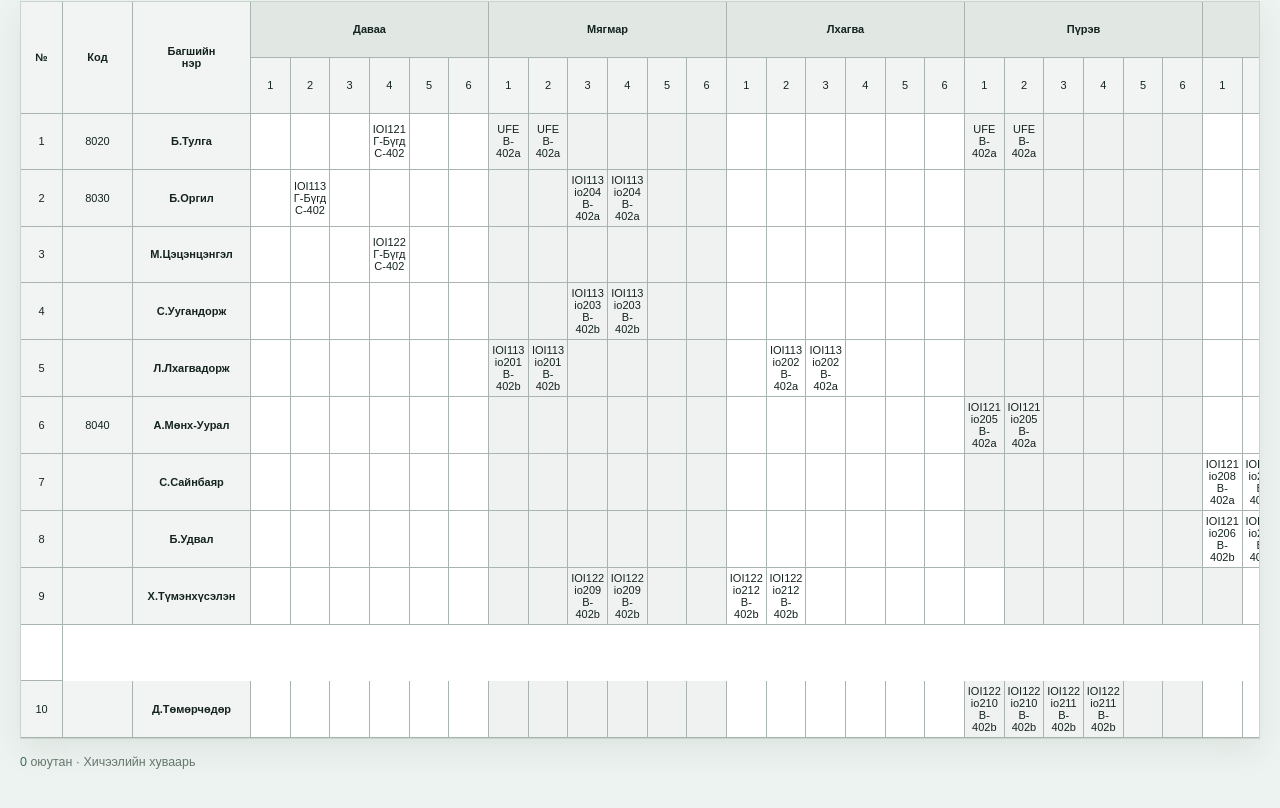
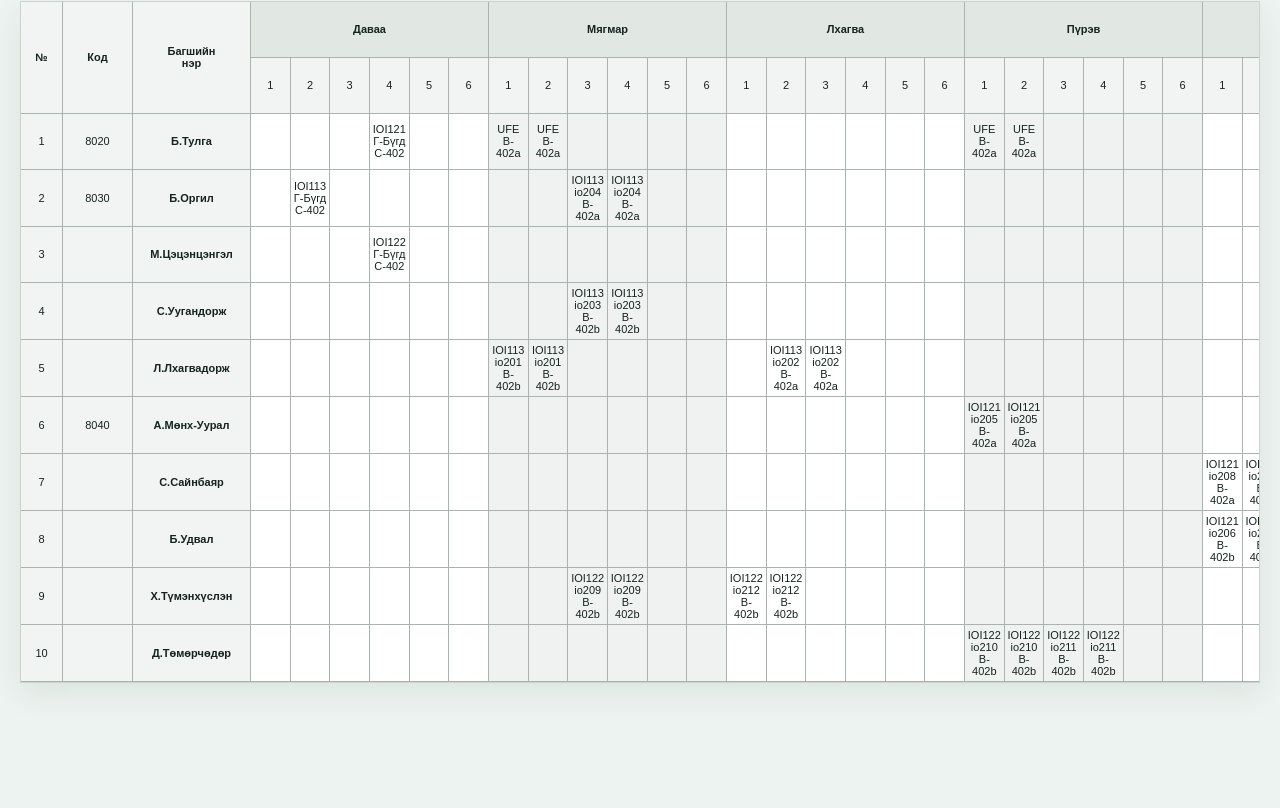
Before and after one commit to evymii/webc-unisub, a website: page assignments/assignment-1 SEP-8/main.html in a window 1280 px wide. Shown: the part 120-928 px from the top of the page. After the commit the page ends 851 px from the top, so only its background shows below. Drawn offline with Linux system fonts and the light colour scheme.

Commit message:
sep8 assignment complete

```diff
--- a/assignments/assignment-1 SEP-8/main.html
+++ b/assignments/assignment-1 SEP-8/main.html
@@ -15,7 +15,6 @@
         </div>
       </div>
 
-      <!-- header row: № Код Багшийн нэр take 2 rows, every day takes 6 columns -->
       <div class="sheet">
         <ul class="row">
           <li class="num big">№</li>
@@ -26,30 +25,35 @@
           <li class="day">Лхагва</li>
           <li class="day">Пүрэв</li>
           <li class="day">Баасан</li>
+
           <li class="p">1</li>
           <li class="p">2</li>
           <li class="p">3</li>
           <li class="p">4</li>
           <li class="p">5</li>
           <li class="p">6</li>
+
           <li class="p">1</li>
           <li class="p">2</li>
           <li class="p">3</li>
           <li class="p">4</li>
           <li class="p">5</li>
           <li class="p">6</li>
+
           <li class="p">1</li>
           <li class="p">2</li>
           <li class="p">3</li>
           <li class="p">4</li>
           <li class="p">5</li>
           <li class="p">6</li>
+
           <li class="p">1</li>
           <li class="p">2</li>
           <li class="p">3</li>
           <li class="p">4</li>
           <li class="p">5</li>
           <li class="p">6</li>
+
           <li class="p">1</li>
           <li class="p">2</li>
           <li class="p">3</li>
@@ -58,7 +62,6 @@
           <li class="p">6</li>
         </ul>
 
-        <!-- one row per teacher, 30 cells: 6 даваа, 6 мягмар, 6 лхагва, 6 пүрэв, 6 баасан -->
         <ul class="row">
           <li class="num">1</li>
           <li class="code">8020</li>
@@ -350,7 +353,7 @@
         <ul class="row">
           <li class="num">9</li>
           <li class="code"></li>
-          <li class="name">Х.Түмэнхүсэлэн</li>
+          <li class="name">Х.Түмэнхүслэн</li>
           <li></li>
           <li></li>
           <li></li>
@@ -365,7 +368,6 @@
           <li class="tue"></li>
           <li>IOI122<br />io212<br />B-402b</li>
           <li>IOI122<br />io212<br />B-402b</li>
-          <li></li>
           <li></li>
           <li></li>
           <li></li>
@@ -420,8 +422,6 @@
           <li></li>
         </ul>
       </div>
-
-      <p class="hint"><span>0</span> оюутан · Хичээлийн хуваарь</p>
     </div>
   </body>
 </html>
```
Also changed, not shown: assignments/assignment-1 SEP-8/style.css (+0 -7 lines).
